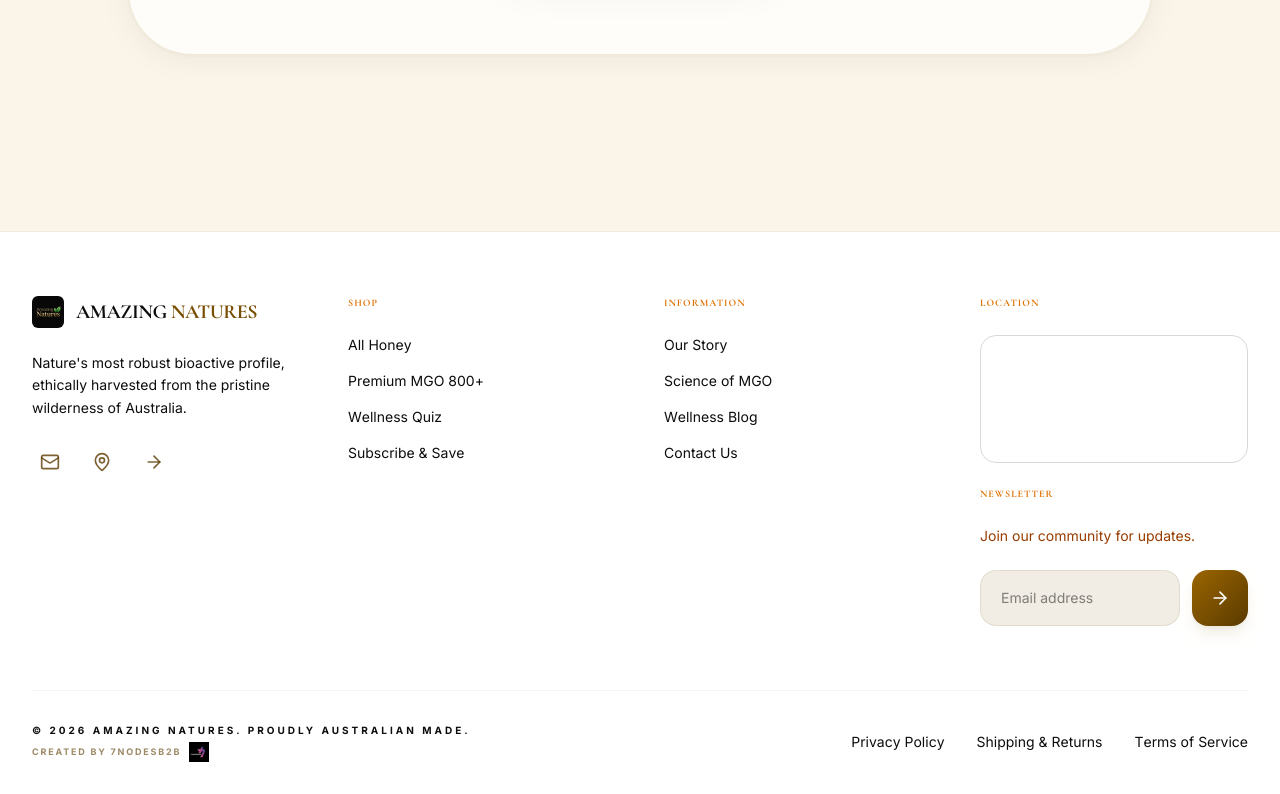
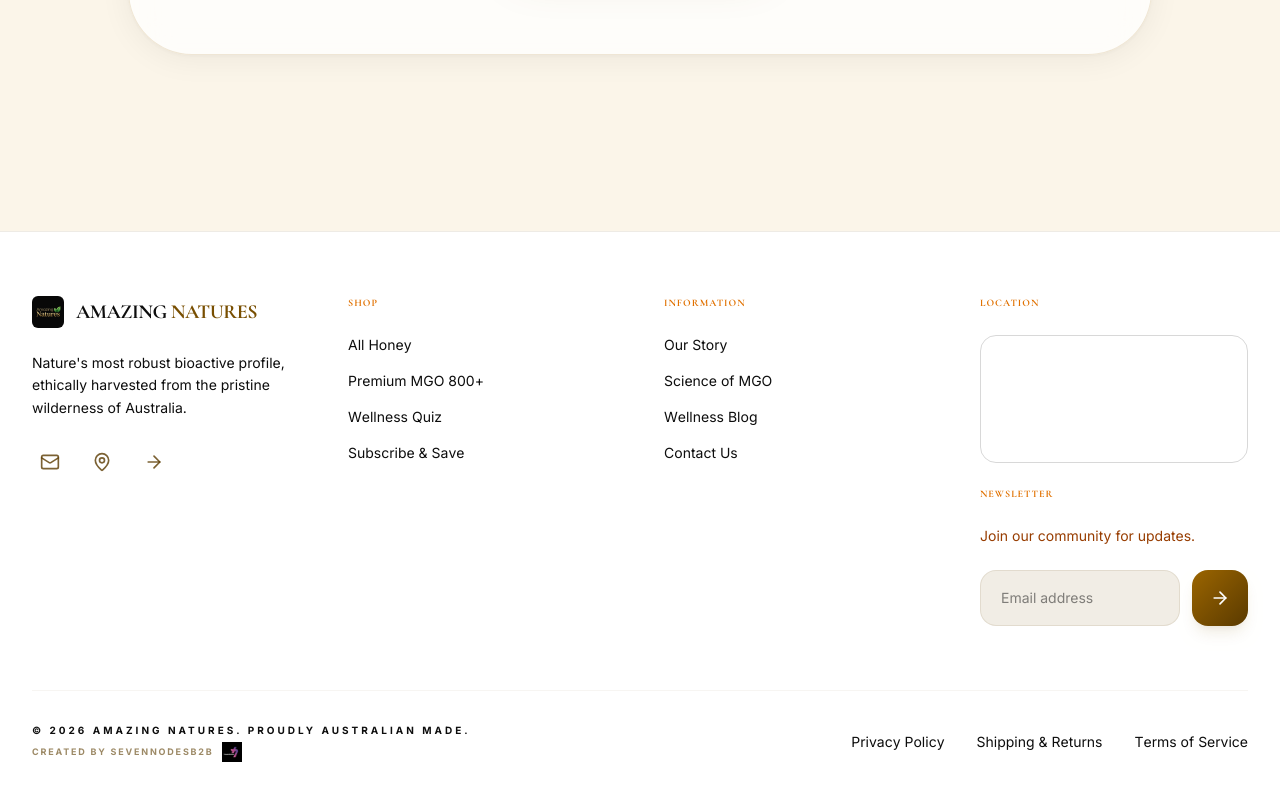
Before and after one commit to heyabdullah958-dot/Real-project-honey, a Next.js app: page / in a window 1280 px wide. Shown: the part 5743-6537 px from the top of the page. Built offline with nearby package versions, Linux system fonts and the light colour scheme; grey boxes are pictures that could not be loaded.

Commit message:
style: update footer credit from 7nodesb2b to sevennodesb2b

```diff
--- a/src/components/layout/footer.tsx
+++ b/src/components/layout/footer.tsx
@@ -186,12 +186,12 @@ const Footer = () => {
           </p>
           <div className="flex items-center gap-2">
             <span className="text-amber-900/60 text-[9px] uppercase tracking-[0.2em] font-bold">
-              Created by 7nodesb2b
+              Created by sevennodesb2b
             </span>
             <div className="w-5 h-5 relative shrink-0">
               <Image
                 src="/assets/brand/SevennodesLogo_smallpdf.jpg"
-                alt="7nodesb2b Logo"
+                alt="sevennodesb2b Logo"
                 fill
                 className="object-contain brightness-90"
               />
```
